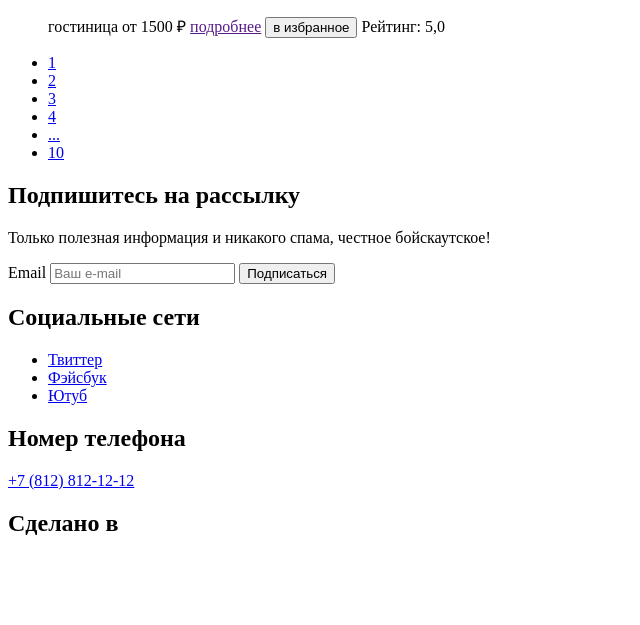
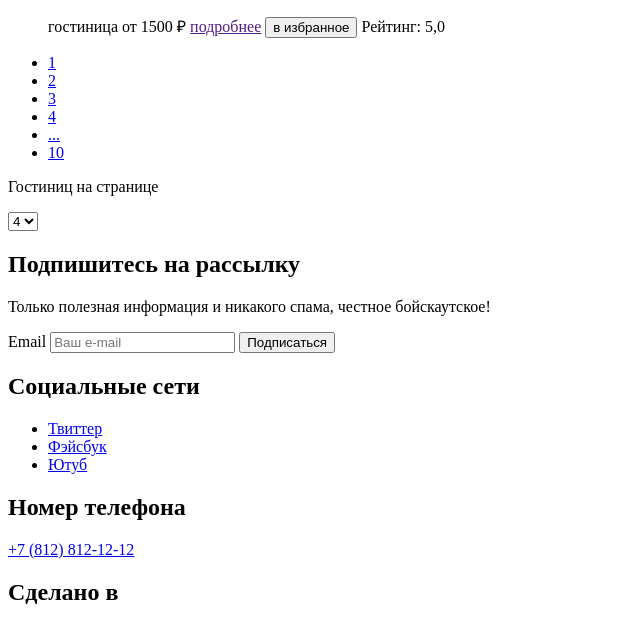
Before and after one commit to htmlacademy-htmlcss/2045419-sedona-34, a plain HTML site: page catalog.html in a window 1280 px wide. Shown: the part 1173-1798 px from the top of the page, without its empty margins (0-640 px from the left). Before the commit the page ends 1729 px from the top, so only its background shows below. Drawn offline with Linux system fonts and the light colour scheme.

Commit message:
добавляет кол-во гостиниц на странице

```diff
--- a/catalog.html
+++ b/catalog.html
@@ -201,6 +201,16 @@
                  <a href="#" class="pagination-link">10</a>
               </li>
           </ul>
+        </form>
+        <label for="quantity">
+            <p>Гостиниц на странице</p>
+        </label>
+
+        <select class="select-control" id="quantity" aria-label="Сортировка">
+         <option value="4">4</option>
+         <option value="6">6</option>
+         <option value="8">8</option>
+        </select>
 
    </section>
 
```
